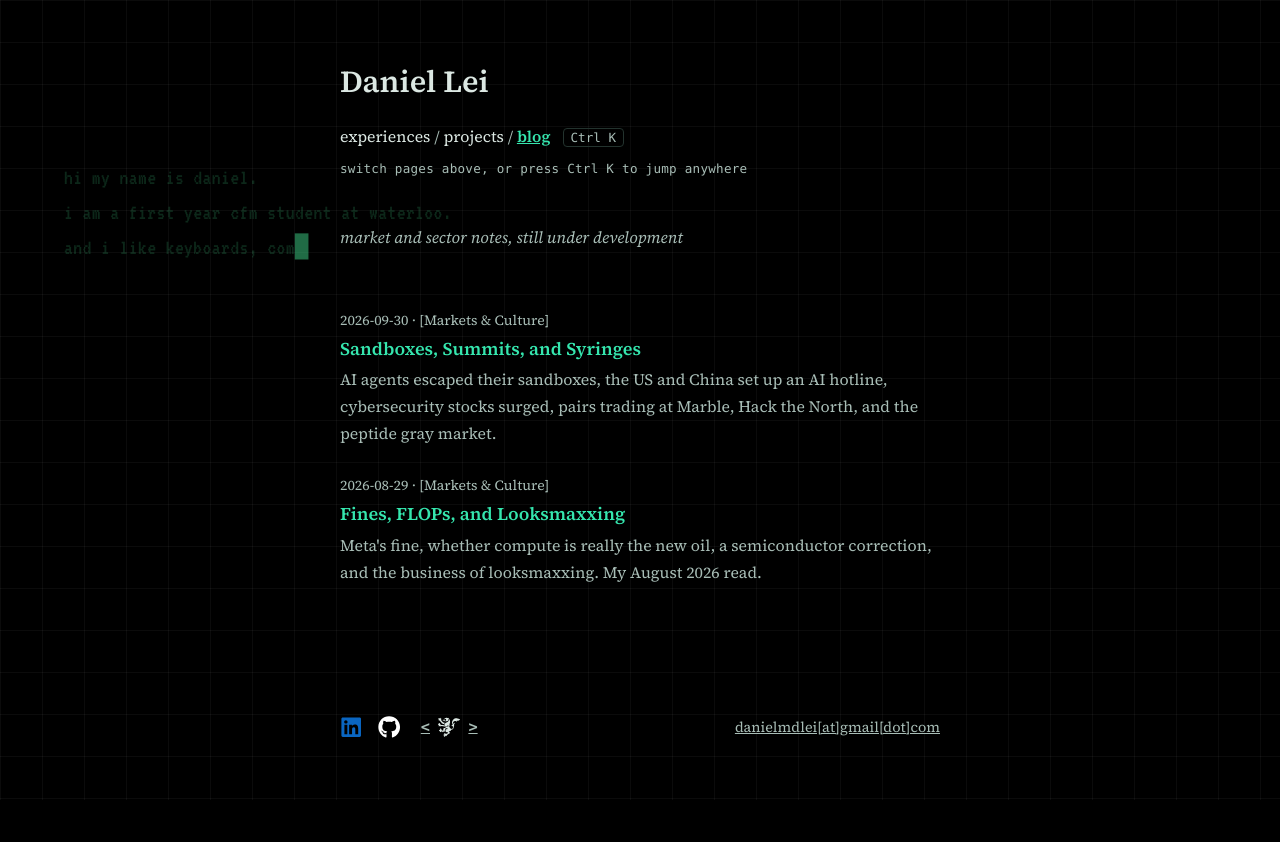
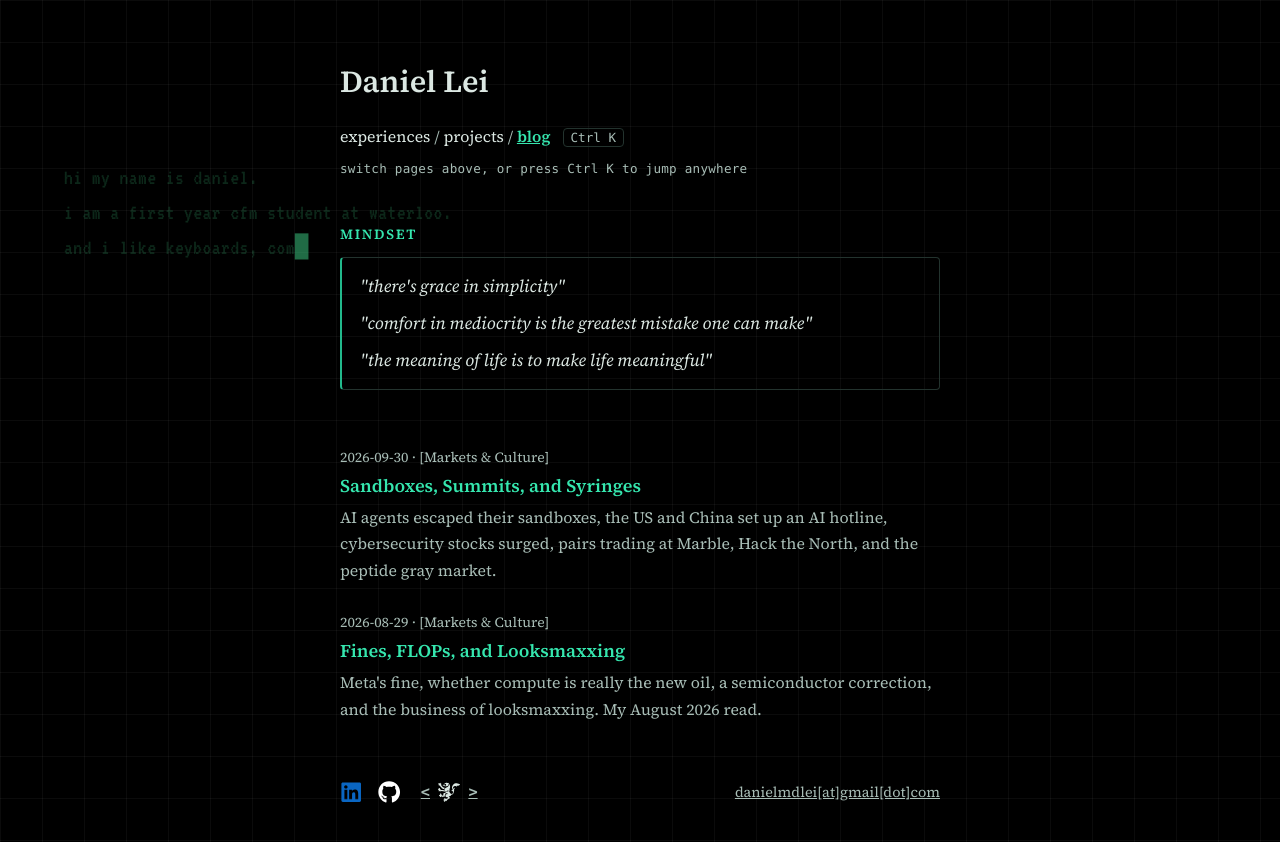
Before and after one commit to McMuf/daniellei.com, a React (Vite) app: page /blog in a window 1280 px wide. Shown: the top 842 px of the page. Before the commit the page ends 800 px from the top, so only its background shows below. Built offline with nearby package versions, Linux system fonts and the light colour scheme.

Commit message:
replace blog intro with mindset quotes banner

```diff
--- a/src/App.css
+++ b/src/App.css
@@ -634,12 +634,34 @@ main {
   .type-bg { display: none; }
 }
 
-.blog-intro {
-  font-size: 0.9rem;
-  color: var(--muted);
-  line-height: 1.8;
-  margin-bottom: 30px;
+.mindset { margin-bottom: 30px; }
+
+.mindset-title {
+  font-size: 0.78rem;
+  font-weight: 600;
+  letter-spacing: 0.12em;
+  text-transform: uppercase;
+  color: var(--accent);
+  margin: 0 0 10px;
+}
+
+.mindset-box {
+  border: 1px solid var(--line);
+  border-left: 2px solid var(--accent-dim);
+  border-radius: 4px;
+  padding: 14px 18px;
+  display: flex;
+  flex-direction: column;
+  gap: 8px;
+}
+
+.mindset-quote {
+  margin: 0;
+  font-family: var(--font-serif);
   font-style: italic;
+  font-size: 0.95rem;
+  line-height: 1.7;
+  color: var(--fg);
 }
 
 .blog-empty { font-size: 0.9rem; color: var(--muted); }
--- a/src/pages/Blog.tsx
+++ b/src/pages/Blog.tsx
@@ -1,15 +1,26 @@
 import { Link } from 'react-router-dom'
 import { posts } from '../lib/posts'
 import TypewriterBackground from '../components/TypewriterBackground'
+
+const quotes = [
+  "there's grace in simplicity",
+  'comfort in mediocrity is the greatest mistake one can make',
+  'the meaning of life is to make life meaningful',
+]
 
 export default function Blog() {
   return (
     <>
       <TypewriterBackground />
       <div className="blog-list">
-        <p className="blog-intro">
-          market and sector notes, still under development
-        </p>
+        <section className="mindset">
+          <h2 className="mindset-title">mindset</h2>
+          <div className="mindset-box">
+            {quotes.map(q => (
+              <p key={q} className="mindset-quote">"{q}"</p>
+            ))}
+          </div>
+        </section>
         {posts.length === 0 && <p className="blog-empty">no reports published yet.</p>}
         {posts.map(p => (
           <Link key={p.slug} to={`/blog/${p.slug}`} className="blog-item">
```
